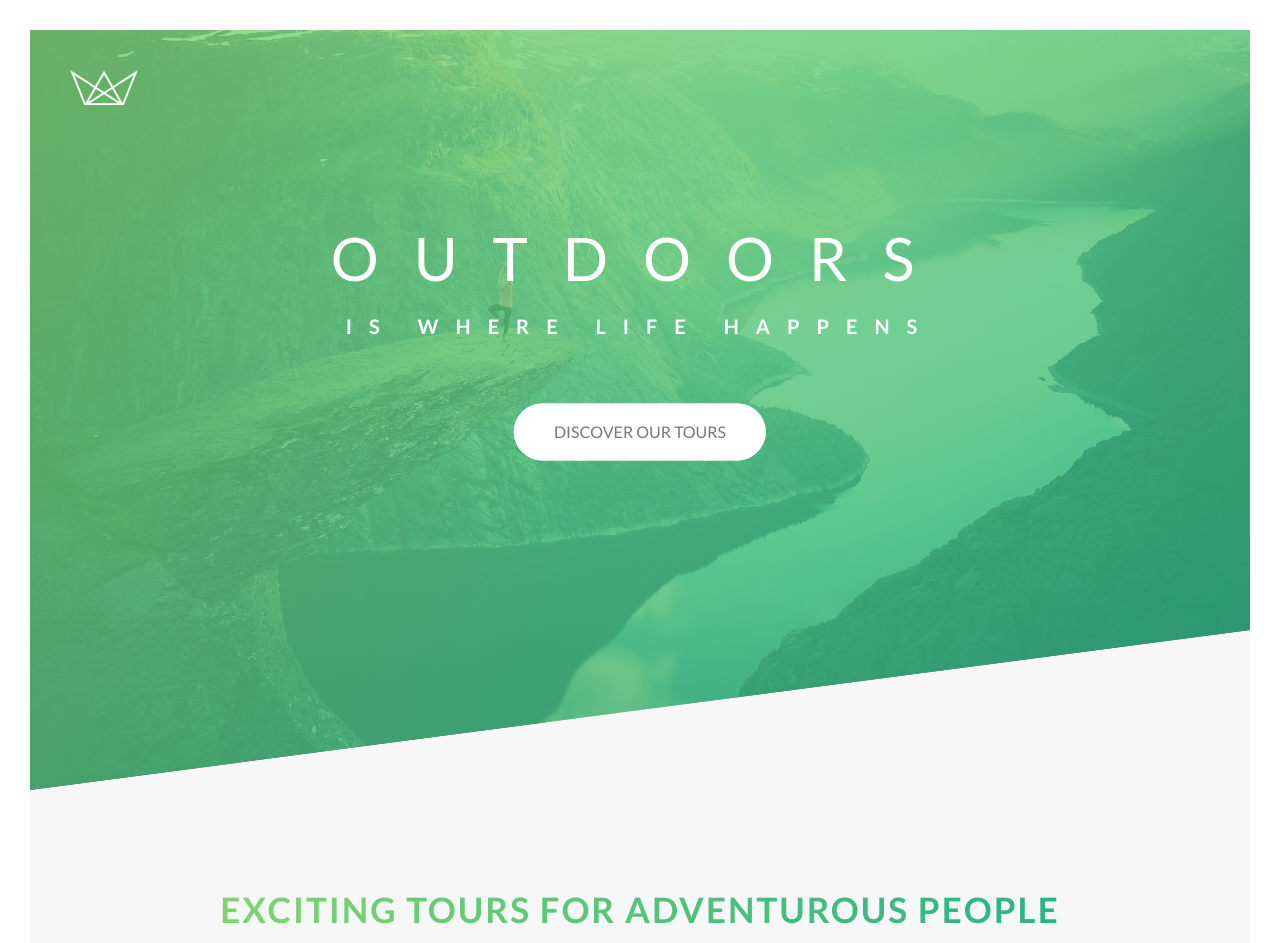
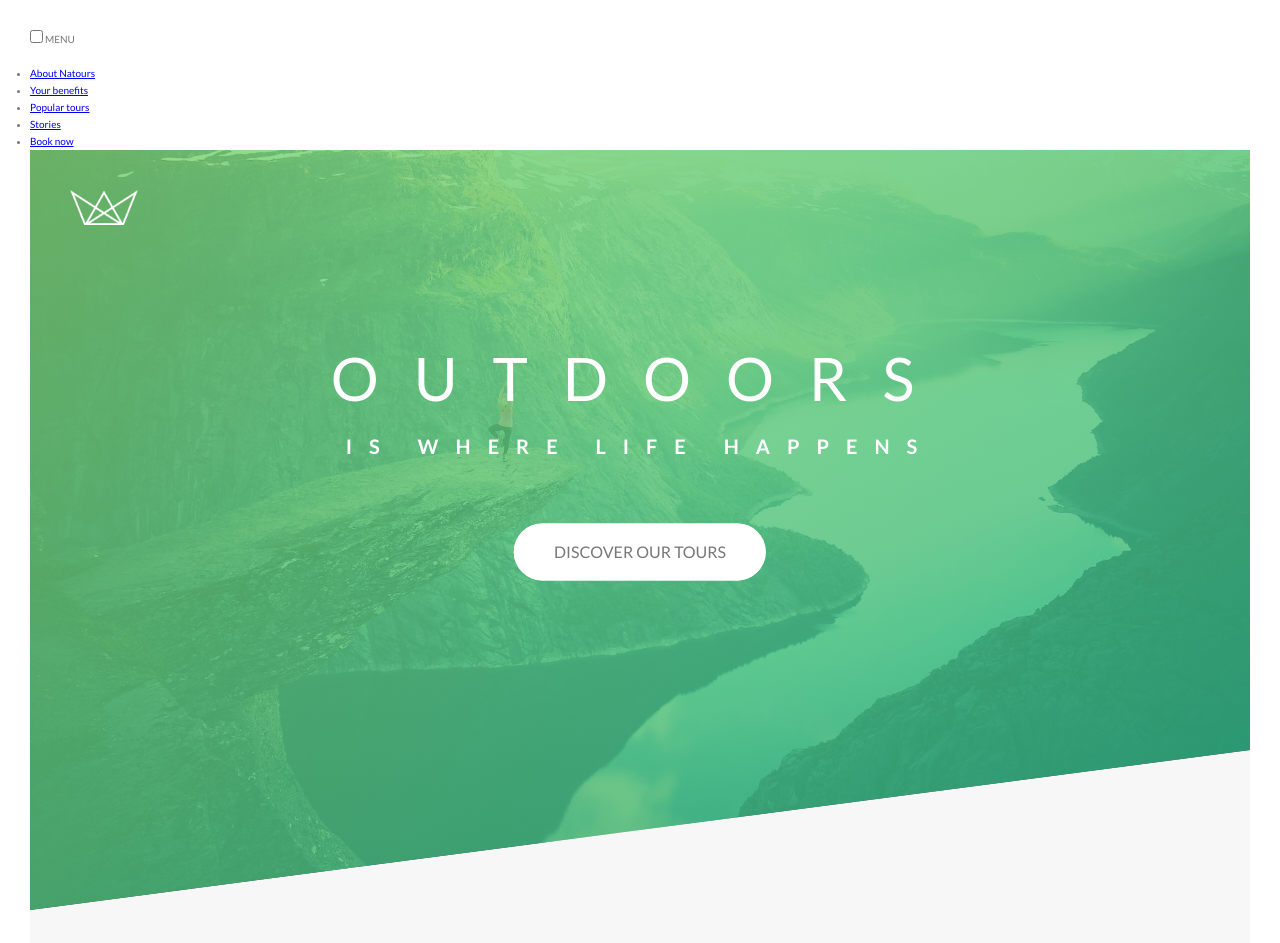
Before and after one commit to podenborg/advanced-css-natours, a website: page index.html in a window 1280 px wide. Shown: the top 943 px of the page. Drawn offline with Linux system fonts and the light colour scheme.

Commit message:
Start work on Navigation

```diff
--- a/index.html
+++ b/index.html
@@ -14,6 +14,24 @@
     </head>
 
     <body>
+      <div class="navigation">
+        <input type="checkbox" class="navigation__checkbox" id="navi-toggle" />
+
+        <label for="navi-toggle" class="navigation__button">MENU</label>
+
+        <div class="navigation__background">&nbsp;</div>
+
+        <nav class="navigation__nav">
+          <ul class="navigation__list">
+            <li class="navigation__item"><a href="#" class="navigation__link">About Natours</a></li>
+            <li class="navigation__item"><a href="#" class="navigation__link">Your benefits</a></li>
+            <li class="navigation__item"><a href="#" class="navigation__link">Popular tours</a></li>
+            <li class="navigation__item"><a href="#" class="navigation__link">Stories</a></li>
+            <li class="navigation__item"><a href="#" class="navigation__link">Book now</a></li>
+          </ul>
+        </nav>
+      </div>
+
       <header class="header">
         <div class="header__logo-box">
           <img src="img/logo-white.png" alt="Logo" class="header__logo" />
```
